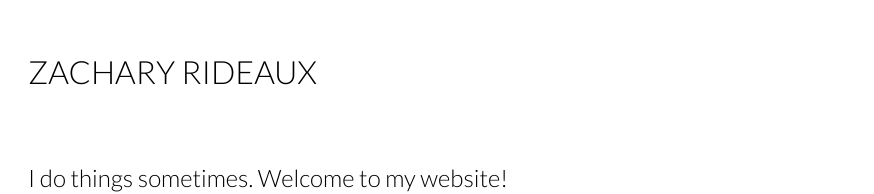
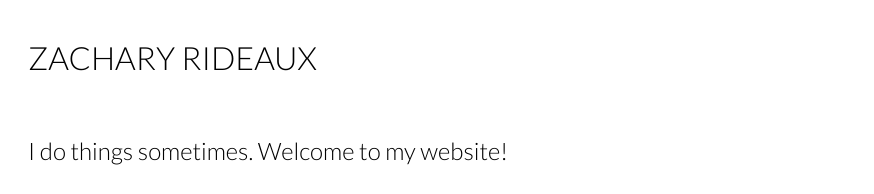
Before and after one commit to zacharyrideaux/zacharyrideaux.com, a plain HTML site: page index.html in a window 1280 px wide. Shown: the top 194 px of the page, without its empty margins (0-874 px from the left). Drawn offline with Linux system fonts and the light colour scheme.

Commit message:
Update index.css

```diff
--- a/index.css
+++ b/index.css
@@ -5,6 +5,7 @@ html {
 }
 
 #header {
+	line-height: 12px;
 	font-family: 'Lato', sans-serif;
 	font-weight: 300;
 	font-size: 32px;
```
